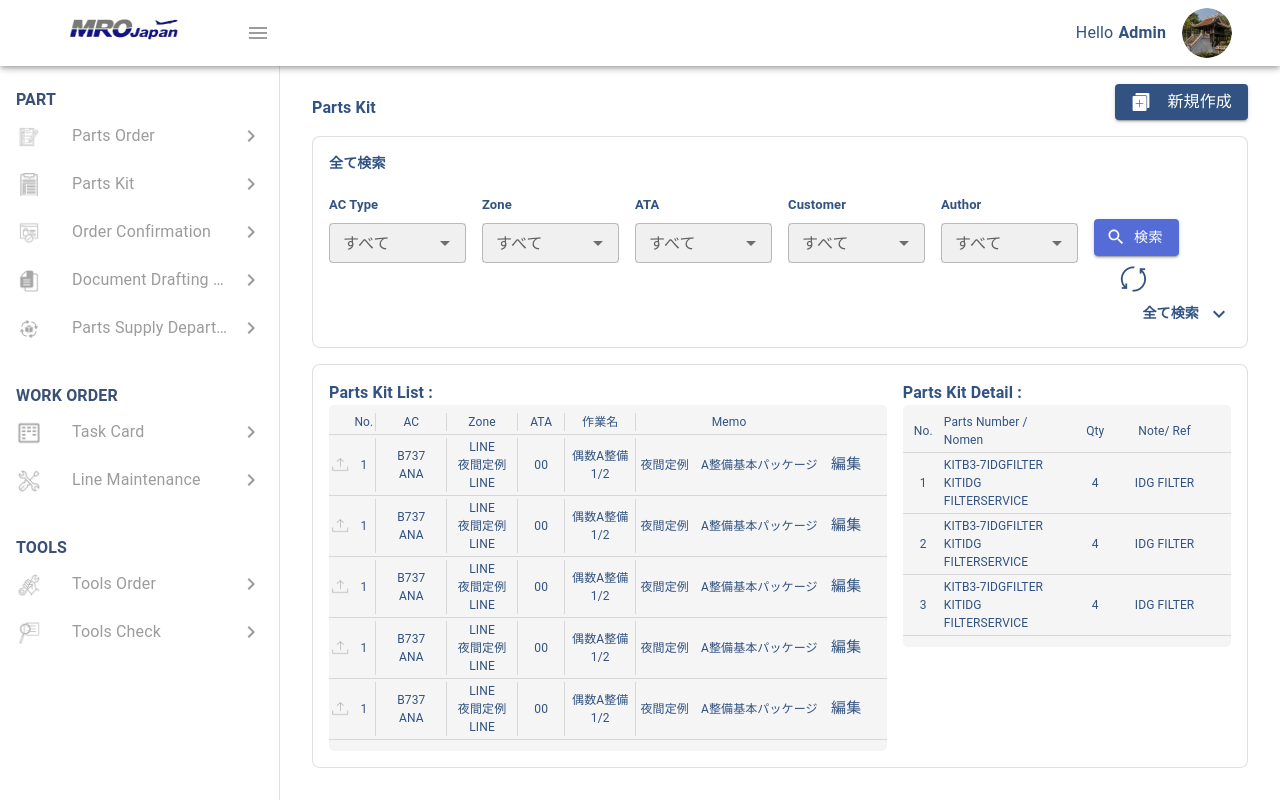
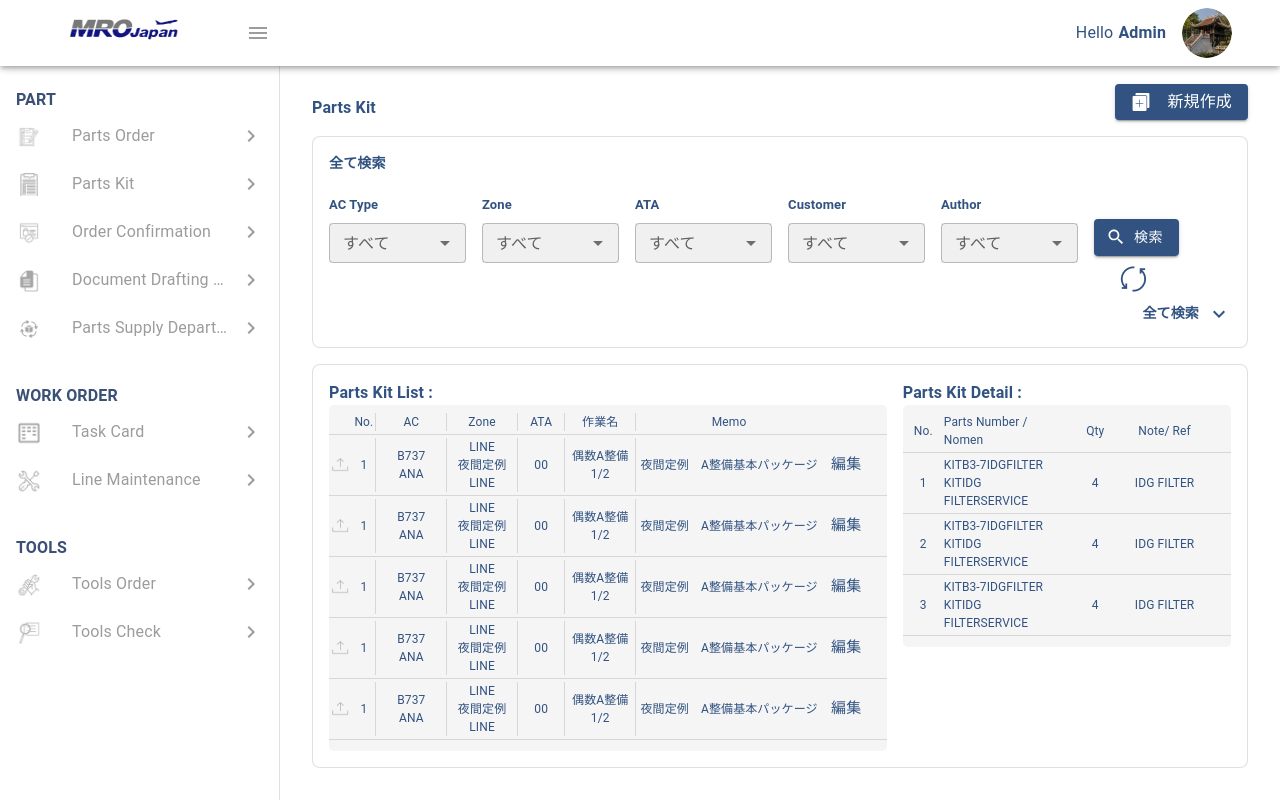
Before and after one commit to thuannguyen28/mro-japan-menu, a Next.js app: page /part_kit in a window 1280 px wide. Built offline with nearby package versions, Linux system fonts and the light colour scheme.

Commit message:
update_parkit

```diff
--- a/pages/part_kit/index.tsx
+++ b/pages/part_kit/index.tsx
@@ -222,7 +222,7 @@ export default function RequestPartMaterials() {
               </Box>
           </Grid>
           <Grid item xs={12} md={2} sx={{ mt:5 }} justifyContent="flex-end">
-              <Button variant="contained" startIcon={<SearchIcon />}>
+              <Button variant="contained" startIcon={<SearchIcon />} sx={{ backgroundColor:'#325381' }}>
                 検索
               </Button>
               <IconButton sx={{ ml:2 }} aria-label="reset">
--- a/pages/part_kit/part_kit_insert.tsx
+++ b/pages/part_kit/part_kit_insert.tsx
@@ -1063,7 +1063,7 @@ export default function RequestPartMaterials() {
 
                 <Grid container spacing={2} sx={{ py : '5px'}}>
                   <Grid item xs={12}>
-                    <Button fullWidth variant="contained" startIcon={<SearchIcon />}>
+                    <Button fullWidth variant="contained" startIcon={<SearchIcon />} sx={{ backgroundColor:'#325381' }}>
                       検索
                     </Button>
                   </Grid>
--- a/pages/part_supply_department/index.tsx
+++ b/pages/part_supply_department/index.tsx
@@ -1319,7 +1319,7 @@ export default function Parts() {
       </Dialog>
     {/*----------End Dialog----------*/}
 
-      {/*Dialog memo*/}
+    {/*Dialog memo*/}
      <Dialog open={openMemo} onClose={handleCloseMemo} maxWidth="xl">
         <DialogTitle>
           <BootstrapDialogTitle id="customized-dialog-title" onClose={handleCloseMemo}>
```
